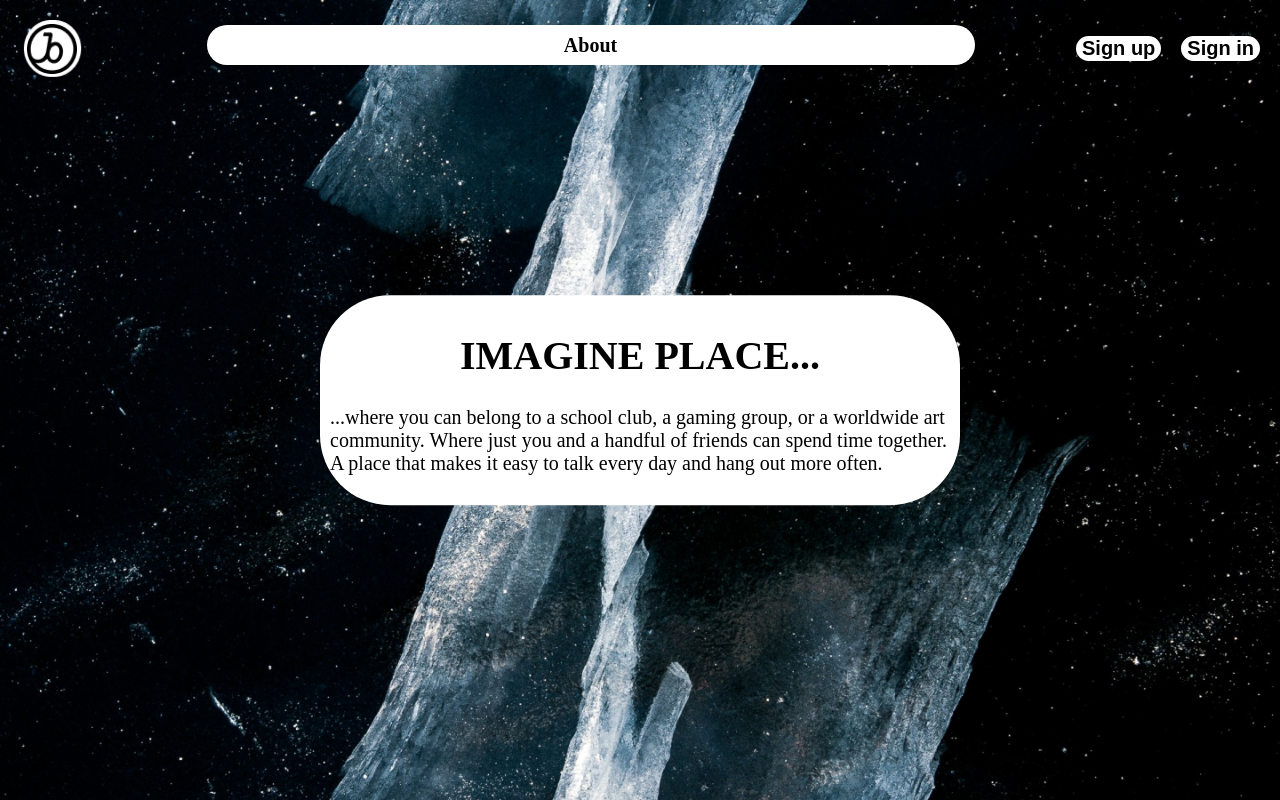
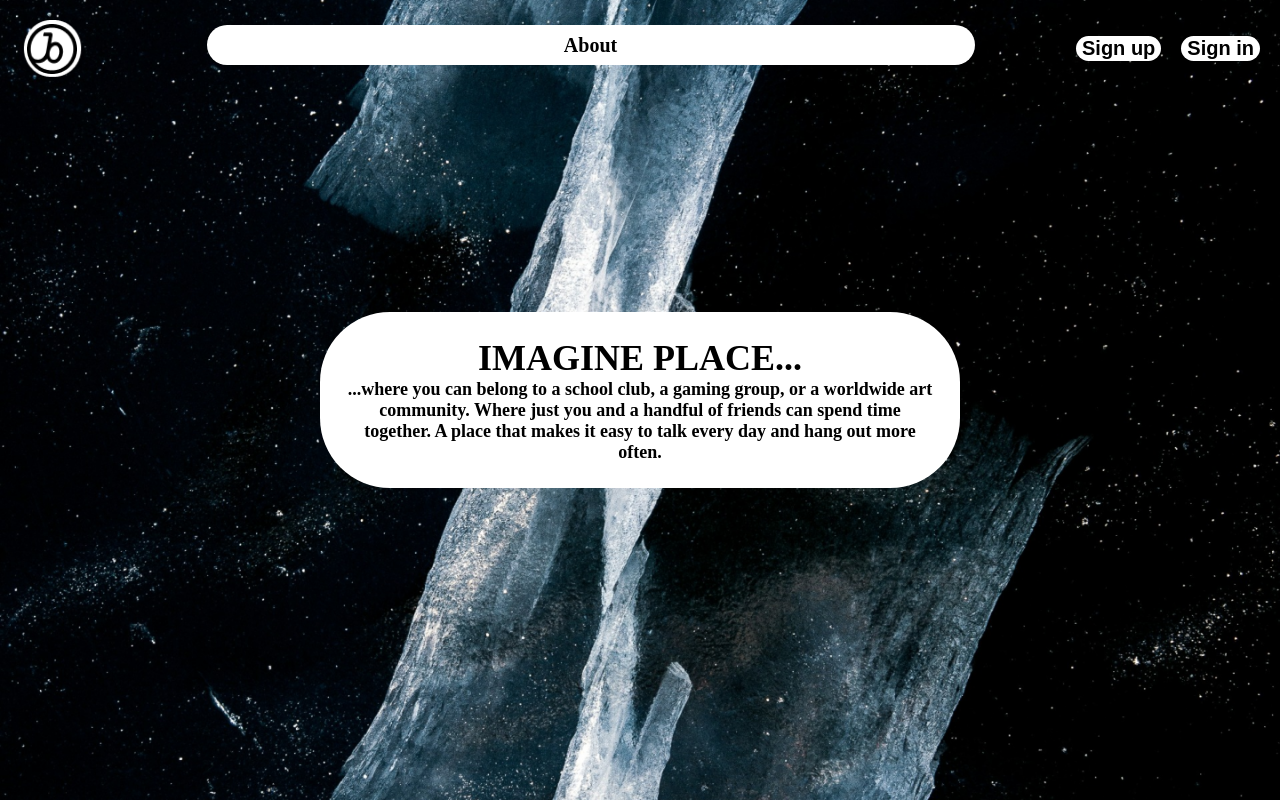
Before and after one commit to peacezaza/ChatRoom, a React (Create React App) app in the folder client/: page / in a window 1280 px wide. Built offline with nearby package versions, Linux system fonts and the light colour scheme.

Commit message:
make home page a little bit bettter

```diff
--- a/client/src/pages/HomePage.css
+++ b/client/src/pages/HomePage.css
@@ -1,9 +1,9 @@
 .white-text-box{
     background: #ffffff;
     position: absolute;
-    font-size: 20px;
+    font-size: 18px;
     border-radius: 70px;
-    padding: 10px;
+    padding: 25px;
     top: 50%;
     left: 50%;
     transform: translate(-50%,-50%);
@@ -11,4 +11,7 @@
 
 .centerText{
     text-align: center;
+    font-weight: bold;
+    margin-bottom: 0;
+    margin-top: 0;
 }
--- a/client/src/pages/HomePage.js
+++ b/client/src/pages/HomePage.js
@@ -61,7 +61,7 @@ function App(){
 
             <div className="white-text-box">
                 <h1 className='centerText'>IMAGINE PLACE...</h1>
-                <p>...where you can belong to a school club, a gaming group, or a worldwide art community.
+                <p className='centerText'>...where you can belong to a school club, a gaming group, or a worldwide art community.
                     Where just you and a handful of friends can spend time together. A place that makes it easy
                     to talk every day and hang out more often.</p>
             </div>
```
